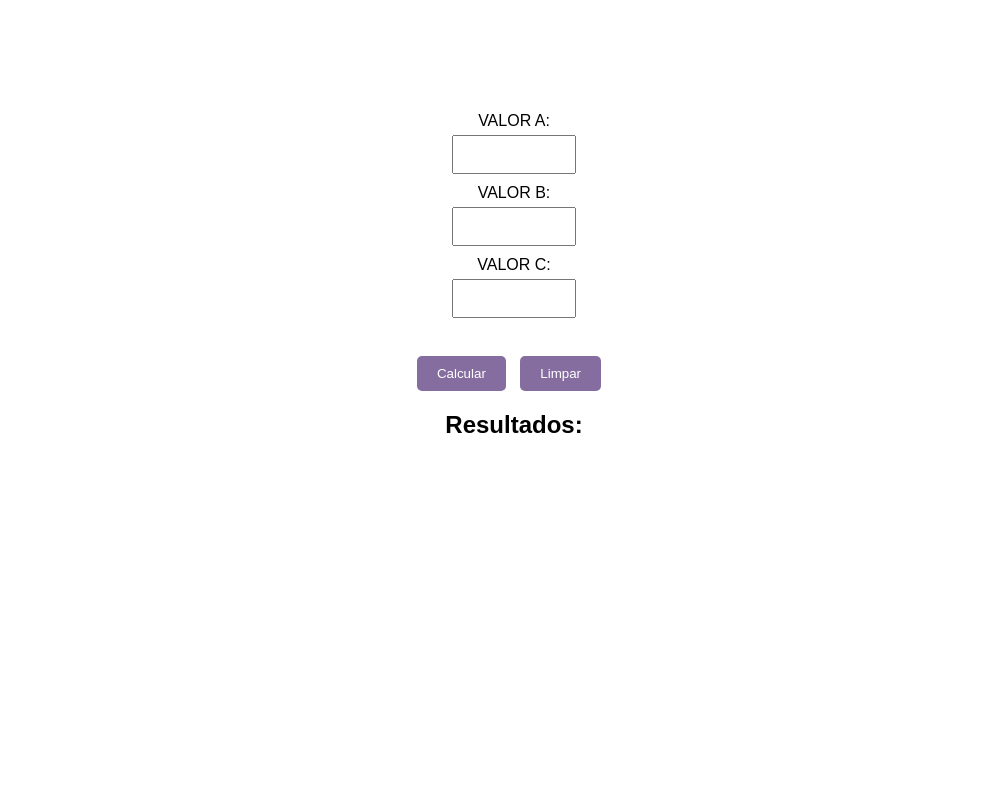
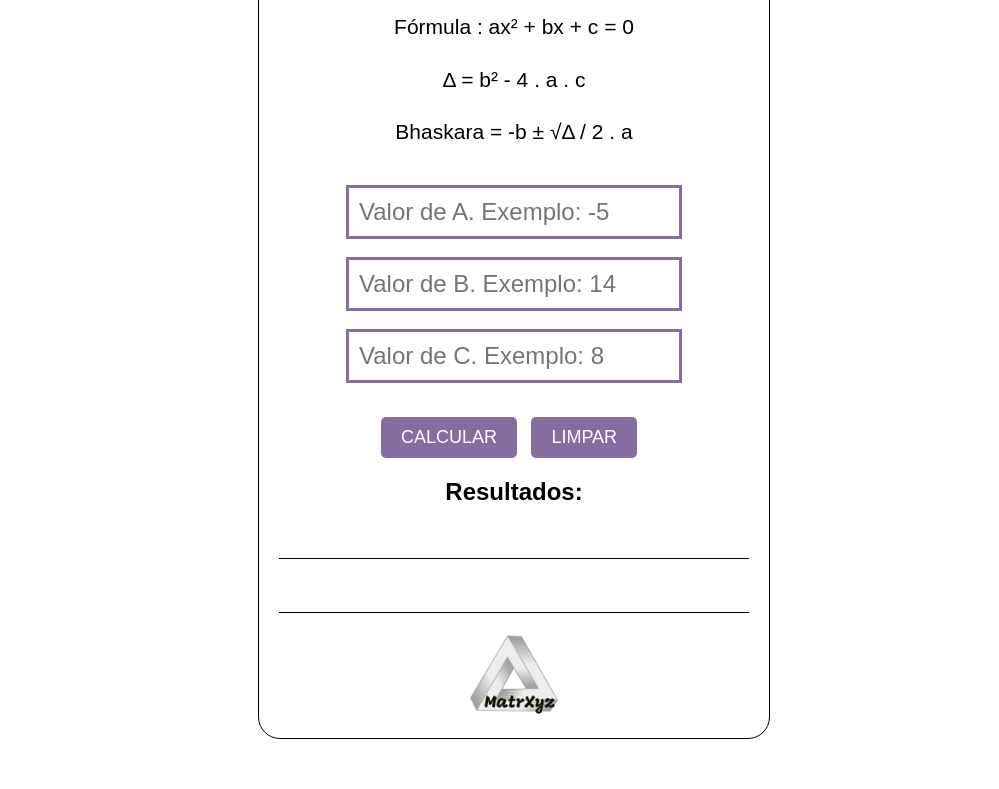
Before and after one commit to MukaDeveloper/etec-projeto-interdisciplinar-1ds-2023, a plain HTML site: page calculadora.html in a window 1280 px wide. Shown: the part 240-1029 px from the top of the page, without its empty margins (126-1125 px from the left). Before the commit the page ends 800 px from the top, so only its background shows below. Drawn offline with Linux system fonts and the light colour scheme; a web font is replaced by a local one.

Commit message:
feat: development upgrade from landing page and calculator

```diff
--- a/calculadora.html
+++ b/calculadora.html
@@ -31,55 +31,46 @@
             <ul class="header_nav_ul">
                 <li class="header_nav_ul_li"><a href="index.html" class="header_nav_ul_li_a">HOME</a></li>
                 <li class="header_nav_ul_li"><a href="index.html#aboutUs" class="header_nav_ul_li_a">Sobre Nós</a></li>
+                <li class="header_nav_ul_li"><a href="calculadora.html" class="header_nav_ul_li_a"
+                        style="color:#735e89">Calculadora</a></li>
                 <li class="header_nav_ul_li"><a href="index.html#faleConosco" class="header_nav_ul_li_a">Fale
                         Conosco</a></li>
             </ul>
         </nav>
     </header>
 
-    <main>
-        <h1> EQUAÇÃO DE SEGUNDO GRAU </h1>
-        <p>Fórmula : a(x^2)+b(x)+c = 0</p>
-        <p> Δ = (b^2)-4*a*c</p>
-        <p>bhaskara = -b±√Δ/(2*a)</p>
+    <section class="main">
+        <h1>EQUAÇÃO DE SEGUNDO GRAU
+        </h1>
+        <p>Fórmula : ax² + bx + c = 0</p>
+        <p> Δ = b² - 4 . a . c</p>
+        <p>Bhaskara = -b ± √Δ / 2 . a</p>
 
         <form>
+            <div class="form_div">
+                <input type="text" id="idtextA" class="form_div_input" placeholder="Valor de A. Exemplo: -5"> <br> <br>
+                <input type="text" id="idtextB" class="form_div_input" placeholder="Valor de B. Exemplo: 14"> <br> <br>
+                <input type="text" id="idtextC" class="form_div_input" placeholder="Valor de C. Exemplo: 8"> <br>
+            </div> <br>
 
-            <div>
-                <label>VALOR A: </label>
-                <input type="text" id="idtextA">
-            </div>
-
-
-            <div>
-                <label>VALOR B: </label>
-                <input type="text" id="idtextB">
-
-            </div>
-
-
-            <div>
-
-                <label>VALOR C: </label>
-                <input type="text" id="idtextC"> <br><br>
-
-            </div>
-
-            <div>
-
-                <button id="calcularBtn" onclick="calcular(event)">Calcular</button>
-                <button id="limparBtn" type="reset">Limpar</button>
-
-            </div>
+            <button id="calcularBtn" onclick="calcular(event)">CALCULAR</button>
+            <button id="limparBtn" type="reset">LIMPAR</button>
 
             <div id="resultados">
                 <h2>Resultados:</h2>
-                <p id="deltaRes"></p>
-                <p id="bhaskaraRes"></p>
+                <p id="deltaRes" class="result">&nbsp;</p>
+                <p id="bhaskaraRes" class="result">
+                    <spam id="x1"></spam> <br>
+                    <spam id="x2"></spam>
+                </p>
             </div>
+            <img src="img/MatrXyz.png" alt="MatrXyz" height="80">
         </form>
+    </section>
 
-    </main>
+    <footer>
+
+    </footer>
 
 </body>
 
--- a/css/calculadora.css
+++ b/css/calculadora.css
@@ -6,12 +6,15 @@ body {
     margin: 0;
 }
 
-main {
+.main {
     text-align: center;
     padding: 20px;
     margin: 50px auto;
-    border-radius: 10px;
     box-shadow: 0 0 10px rgb(255, 255, 255);
+    margin-left: 30%;
+    margin-right: 30%;
+    border: 1px solid black;
+    border-radius: 22px;
 }
 
 /* HEADER */
@@ -42,31 +45,33 @@ main {
     color: #866da0;
 }
 
+/* CORPO DA CALCULADORA */
+/* PARTE DO TEXTO */
 h1 {
-    color: white;
+    color: #735e89;
     text-transform: uppercase;
     letter-spacing: 2px;
+    font-size: 32px;
 }
 
 p {
-    color: white;
+    color: black;
     line-height: 1.5;
+    font-size: 21px;
 }
 
-form {
-    margin-top: 20px;
+/* PARTE DO FORMULÁRIO */
+
+.form_div {
+    justify-content: space-around;
+    padding: 16px;
 }
 
-label {
-    display: block;
-    margin-bottom: 5px;
-}
-
-input {
-    width: 10%;
+.form_div_input {
+    border: 3px solid #866DA0;
     padding: 10px;
-    margin-bottom: 10px;
     box-sizing: border-box;
+    font-size: 24px;
 }
 
 button {
@@ -77,25 +82,14 @@ button {
     border-radius: 5px;
     cursor: pointer;
     margin-right: 10px;
+    font-size: 18px;
 }
 
 button:hover {
     background-color: #735e89;
 }
 
-
-div>button {
-    margin-top: 10px;
+.result {
+    color: black;
+    border-bottom: 1px solid black;
 }
-
-img {
-    max-width: 100%;
-    height: auto;
-    display: block;
-    margin: 20px auto;
-}
-
-#deltaRes,
-#bhaskaraRes {
-    color: black;
-}
--- a/js/script.js
+++ b/js/script.js
@@ -15,9 +15,10 @@ function calcular(event) {
     if (delta < 0) {
         bhaskaraRes.textContent = "Não há valor real para essa equação."
     } else {
-        var x1 = (-b + Math.sqrt(delta)) / (2 * a);
-        var x2 = (-b - Math.sqrt(delta)) / (2 * a);
+        var x1res = (-b + Math.sqrt(delta)) / (2 * a);
+        var x2res = (-b - Math.sqrt(delta)) / (2 * a);
 
-        bhaskaraRes.textContent = `x1 = ${x1.toFixed(2)}  /  x2 = ${x2.toFixed(2)}`;
+        x1.textContent = `x1 = ${x1res.toFixed(2)}`;
+        x2.textContent = `x2 = ${x2res.toFixed(2)}`;
     }
 }
```
Also changed, not shown: css/style.css (+35 -5 lines), index.html (+29 -10 lines), img/MatrXyz.png (added), 1 other file.
